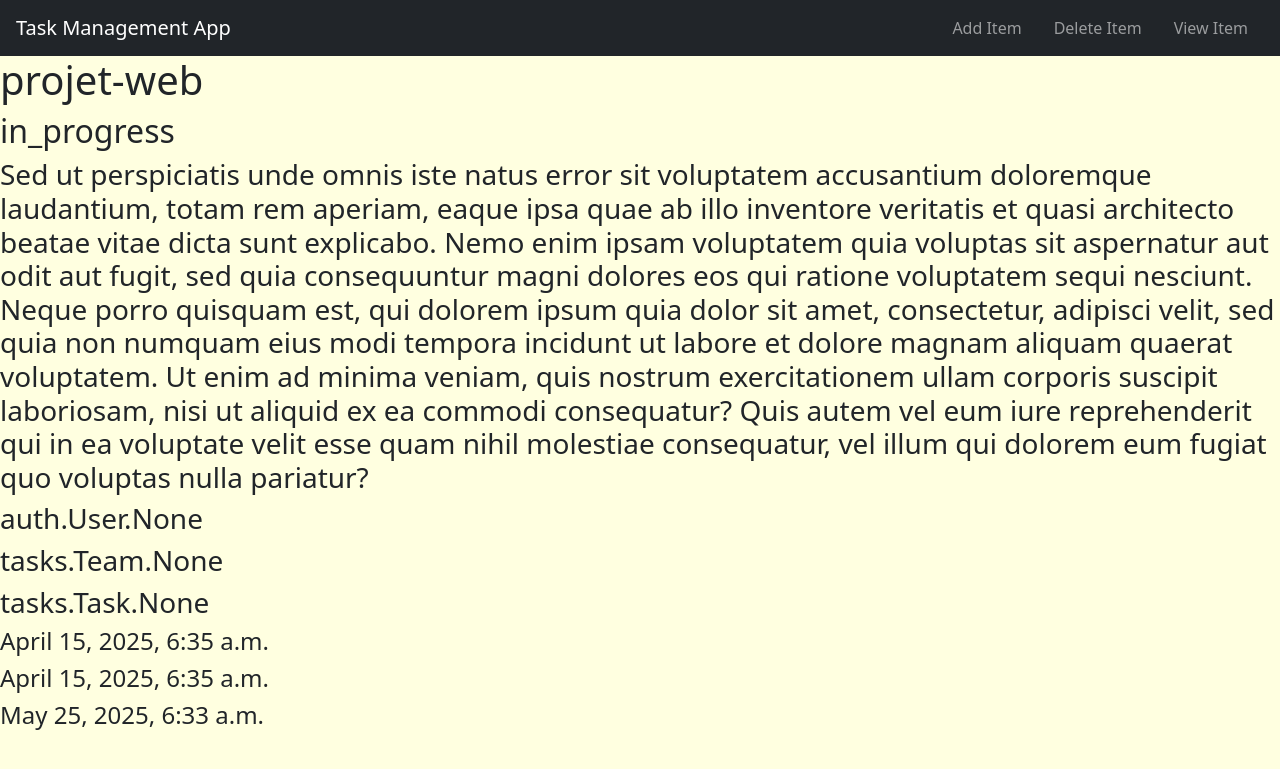
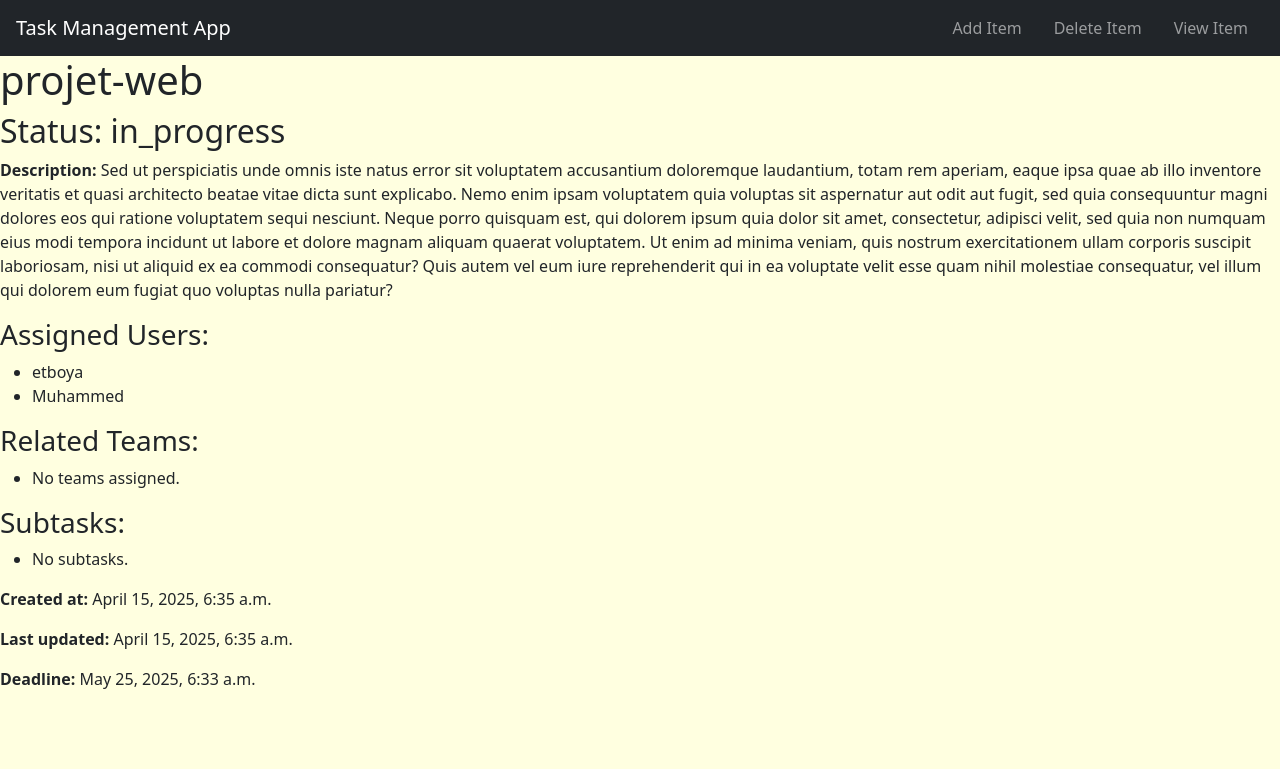
Before and after one commit to ErkinTunc/App-Web-Gestion-De-taches, a Django app: template tasks/templates/tasks/detail.html in a window 1280 px wide. Shown: the top 769 px of the page. Run offline with Django 5.2, Linux system fonts and the light colour scheme; the template is opened without the code that fills it: values that come from a table or form of the project are taken from there, others are empty; data comes from the database, SQL or seed files in the repository; both versions use the stored data as it was after the commit.

Commit message:
modified templates

```diff
--- a/tasks/templates/tasks/detail.html
+++ b/tasks/templates/tasks/detail.html
@@ -1,4 +1,4 @@
-{% extends 'tasks/base.html' %}
+{% extends 'base.html' %}
 <!DOCTYPE html>
 <html lang="en">
 <head>
@@ -9,16 +9,48 @@
 <body>
 
     {% block body %}
-        <h1>{{ task.title }}</h1>
-        <h2>{{ task.status }}</h2>
-        <h3>{{ task.description }}</h3>
-        <h3>{{ task.users }}</h3>
-        <h3>{{ task.teams }}</h3>
-        <h3>{{ task.subtasks }}</h3>
-        <h4>{{ task.created_at}}</h4>
-        <h4>{{ task.updated_at}}</h4>
-        <h4>{{ task.deadline}}</h4>
-    {% endblock %}
+    <h1>{{ task.title }}</h1>
+    <h2>Status: {{ task.status }}</h2>
+
+    {% if task.description %}
+        <p><strong>Description:</strong> {{ task.description }}</p>
+    {% endif %}
+
+    <h3>Assigned Users:</h3>
+    <ul>
+        {% for user in task.users.all %} <!-- for loop for teams-->
+            <li>{{ user.username }}</li>
+        {% empty %} <!-- if there are no teams condition is true -->
+            <li>No users assigned.</li>
+        {% endfor %} <!-- end of for loop-->
+    </ul>
+
+    <h3>Related Teams:</h3>
+    <ul>
+        {% for team in task.teams.all %}
+            <li>{{ team.name }}</li>
+        {% empty %}
+            <li>No teams assigned.</li>
+        {% endfor %}
+    </ul>
+
+    <h3>Subtasks:</h3>
+    <ul>
+        {% for subtask in task.subtasks.all %}
+            <li>{{ subtask.title }}</li>
+        {% empty %}
+            <li>No subtasks.</li>
+        {% endfor %}
+    </ul>
+
+    <p><strong>Created at:</strong> {{ task.created_at }}</p>
+    <p><strong>Last updated:</strong> {{ task.updated_at }}</p>
+
+    {% if task.deadline %}
+        <p><strong>Deadline:</strong> {{ task.deadline }}</p>
+    {% endif %}
+{% endblock %}
+
 
 </body>
 </html>
--- a/tasks/urls.py
+++ b/tasks/urls.py
@@ -12,11 +12,11 @@ urlpatterns = [
     # if not leave a blank "".
 
     # /task/1
-    path("task/<int:task_id>/", views.detail_task, name="detail_task"),
+    path("tasks/<int:task_id>/", views.detail_task, name="detail_task"),
     # /team/1
-    path("team/<int:team_id>/", views.detail_team, name="detail_team"),
+    path("teams/<int:team_id>/", views.detail_team, name="detail_team"),
     # /user/1
-    path("user/<int:user_id>/", views.detail_user, name="detail_user"),
+    path("users/<int:user_id>/", views.detail_user, name="detail_user"),
 
 
     # Hellow World URL
--- a/tasks/views.py
+++ b/tasks/views.py
@@ -17,7 +17,7 @@ def index(request):
         "team_list":team_list,
         "user_list":user_list,
     }
-    return render(request,"tasks/index.html",context)
+    return render(request,"index.html",context)
 
 
 # leads us to details.html pages
```
Also changed, not shown: tasks/templates/index.html (renamed from tasks/templates/tasks/index.html, +5 -3 lines), tasks/templates/teams/detail.html (+24 -10 lines), tasks/templates/users/detail.html (+30 -10 lines), db.sqlite3, tasks/templates/base.html (renamed from tasks/templates/tasks/base.html).
